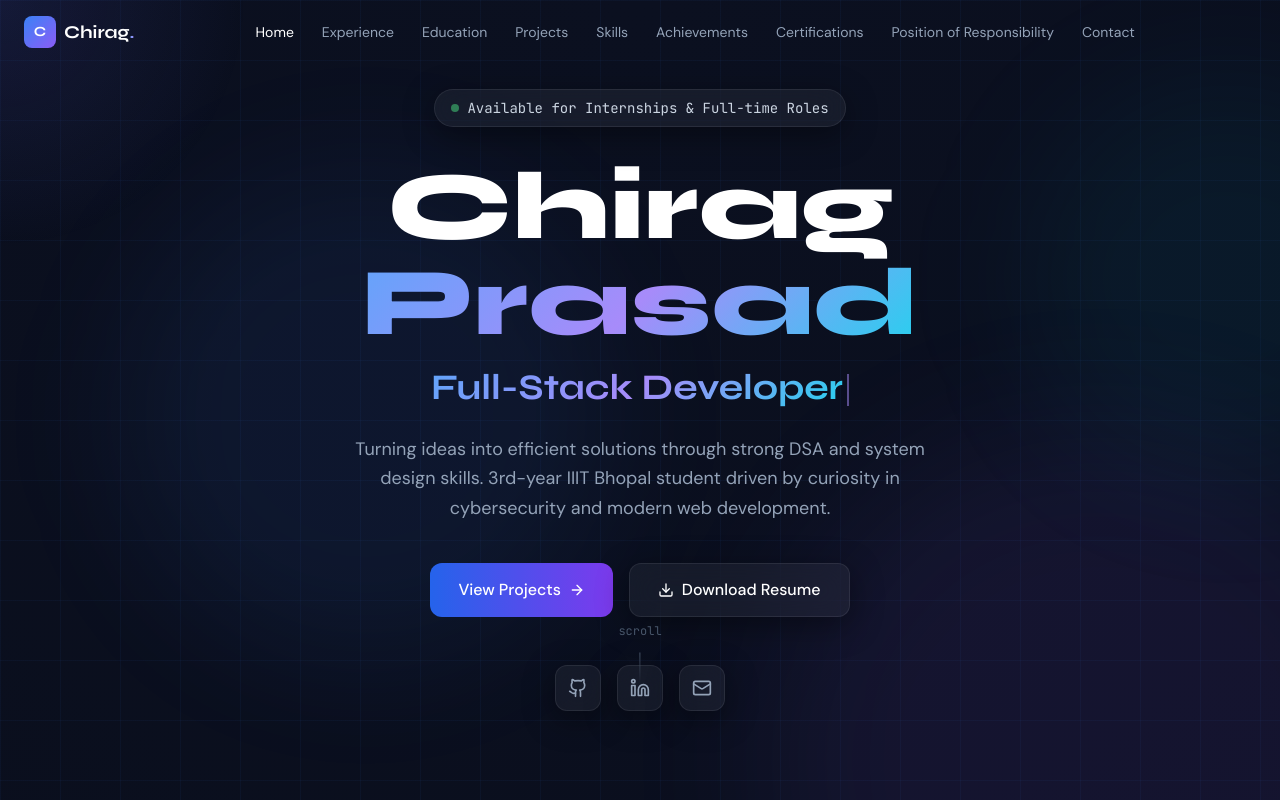
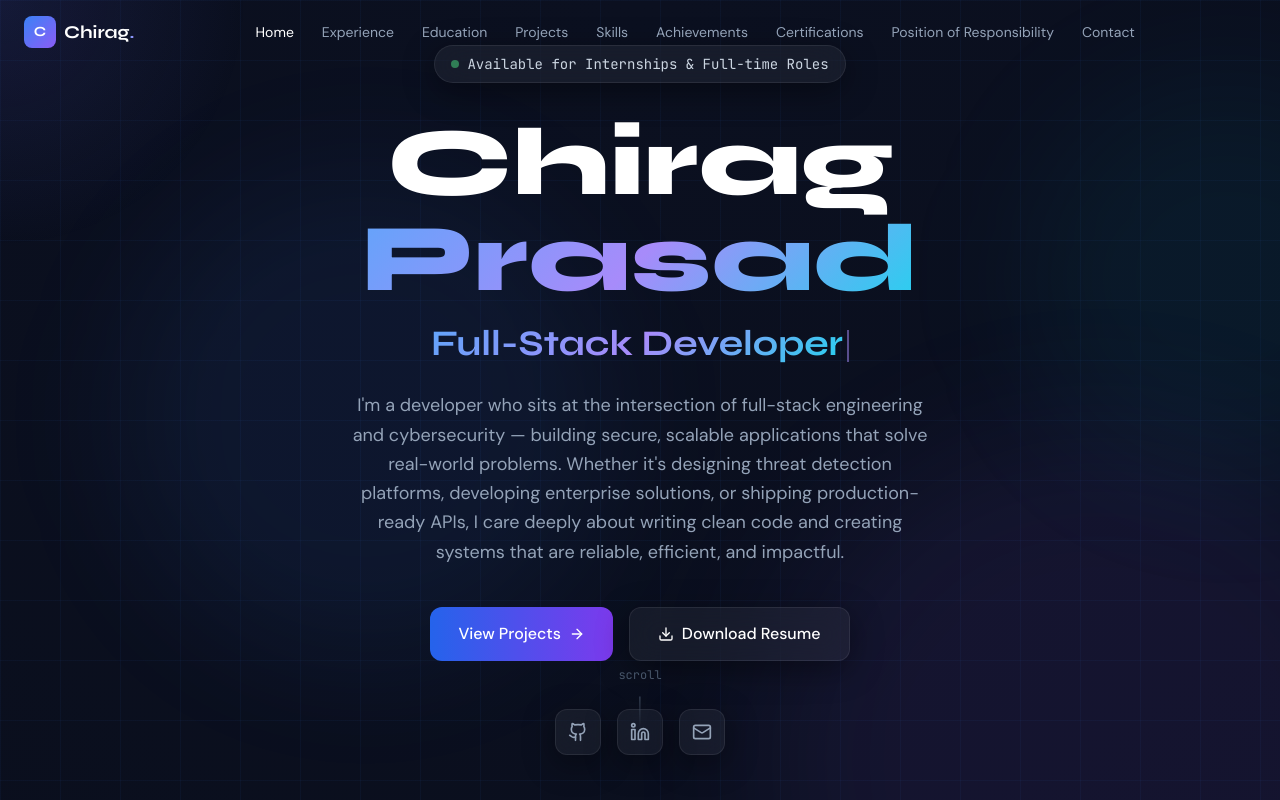
Before and after one commit to Chiiraag11/Portfolio, a Next.js app: page / in a window 1280 px wide. Shown: the top 800 px of the page. Built offline with nearby package versions, Linux system fonts and the light colour scheme.

Commit message:
Update portfolio skills and

```diff
--- a/src/components/sections/Hero.tsx
+++ b/src/components/sections/Hero.tsx
@@ -139,7 +139,7 @@ export default function Hero() {
           transition={{ duration: 0.6, delay: 0.4 }}
           className="text-slate-400 text-lg max-w-xl mx-auto mb-10 leading-relaxed"
         >
-         Turning ideas into efficient solutions through strong DSA and system design skills. 3rd-year IIIT Bhopal student driven by curiosity in cybersecurity and modern web development.
+          I'm a developer who sits at the intersection of full-stack engineering and cybersecurity — building secure, scalable applications that solve real-world problems. Whether it's designing threat detection platforms, developing enterprise solutions, or shipping production-ready APIs, I care deeply about writing clean code and creating systems that are reliable, efficient, and impactful.
         </motion.p>
 
         {/* CTA Buttons */}
```
